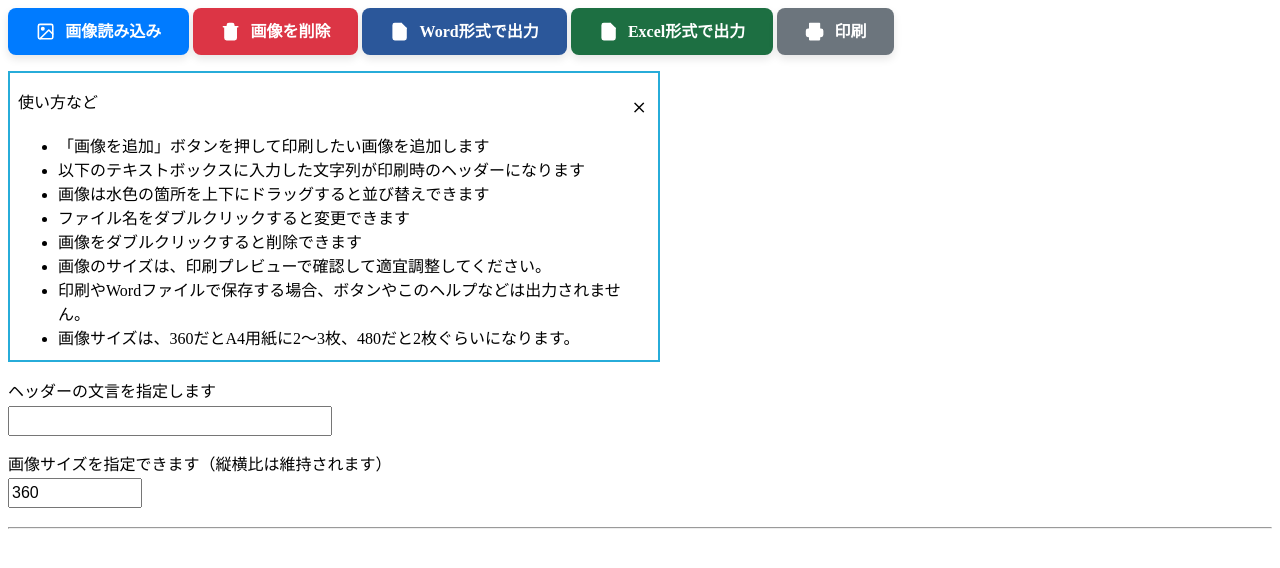
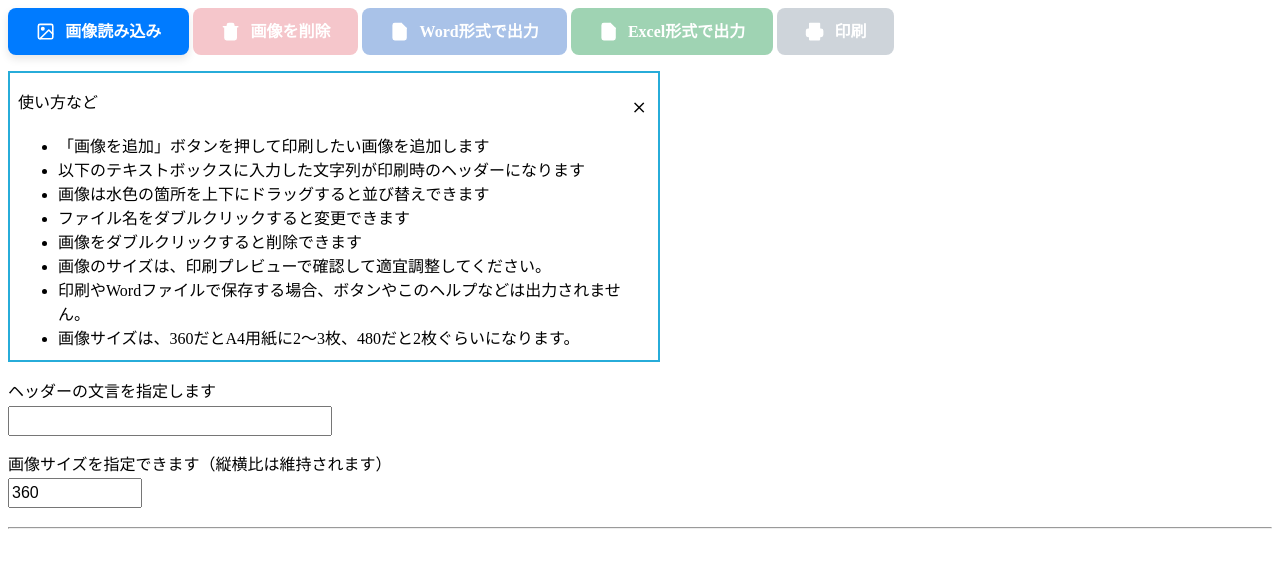
Before and after one commit to s-show/photo-book, a website built with Vite: page index.html in a window 1280 px wide. Built offline with nearby package versions, Linux system fonts and the light colour scheme.

Commit message:
ボタンのデザイン変更

```diff
--- a/index.html
+++ b/index.html
@@ -28,7 +28,7 @@
           </svg>
           <span>画像読み込み</span>
         </a>
-        <a id="deleteFileBtn" href="#" class="action-button image-delete-button">
+        <a id="deleteFileBtn" href="#" class="action-button image-delete-button disabled">
           <svg class="btn-icon" viewBox="0 0 24 24" xmlns="http://www.w3.org/2000/svg" stroke-width="2"
             stroke-linecap="round" stroke-linejoin="round">
             <polyline points="3 6 5 6 21 6" stroke="currentColor" />
@@ -39,7 +39,7 @@
           </svg>
           <span>画像を削除</span>
         </a>
-        <a id="exportWordBtn" href="#" class="action-button word-button">
+        <a id="exportWordBtn" href="#" class="action-button word-button disabled">
           <svg class="btn-icon" viewBox="0 0 24 24" xmlns="http://www.w3.org/2000/svg" stroke-width="2"
             stroke-linecap="round" stroke-linejoin="round">
             <path
@@ -53,7 +53,7 @@
           <span>Word形式で出力</span>
         </a>
 
-        <a id="exportExcelBtn" href="#" class="action-button excel-button">
+        <a id="exportExcelBtn" href="#" class="action-button excel-button disabled">
           <svg class="btn-icon" viewBox="0 0 24 24" xmlns="http://www.w3.org/2000/svg" stroke-width="2"
             stroke-linecap="round" stroke-linejoin="round">
             <path
@@ -68,7 +68,7 @@
           </svg>
           <span>Excel形式で出力</span>
         </a>
-        <a id="printBtn" href="#" class="action-button print-button">
+        <a id="printBtn" href="#" class="action-button print-button disabled">
           <svg class="btn-icon" viewBox="0 0 24 24" xmlns="http://www.w3.org/2000/svg" stroke-width="2"
             stroke-linecap="round" stroke-linejoin="round">
             <polyline points="6 9 6 2 18 2 18 9" stroke="currentColor" />
--- a/src/main.js
+++ b/src/main.js
@@ -77,6 +77,10 @@ class PhotoBookApp {
       const imageFiles = await Promise.all(files.map(readFileAsDataURL));
       imageFiles.sort((a, b) => a.name.localeCompare(b.name));
       this.createImageList(imageFiles);
+      this.deleteFileBtn.classList.remove('disabled');
+      this.exportWordBtn.classList.remove('disabled');
+      this.exportExcelBtn.classList.remove('disabled');
+      this.printBtn.classList.remove('disabled');
     } catch (err) {
       console.error(err);
     } finally {
@@ -181,9 +185,10 @@ class PhotoBookApp {
   clearImages() {
     this.imageList.innerHTML = "";
     this.fileSelector.value = "";
-    this.deleteFileBtn.disabled = true;
-    this.exportWordBtn.disabled = true;
-    this.printBtn.disabled = true;
+    this.deleteFileBtn.classList.add('disabled');
+    this.exportWordBtn.classList.add('disabled');
+    this.exportExcelBtn.classList.add('disabled');
+    this.printBtn.classList.add('disabled');
     this.tempStack.clear();
   }
 
--- a/src/style.css
+++ b/src/style.css
@@ -76,143 +76,9 @@ details[open] summary:after {
   font-size: 1em;
 }
 
-/* #addFileBtn { */
-/*   vertical-align: middle; */
-/*   padding-left: 2em; */
-/*   padding-right: 2em; */
-/*   padding-top: 1em; */
-/*   padding-bottom: 1em; */
-/*   border: 2px solid #3d83ff; */
-/*   border-radius: 100vh; */
-/*   background: #3d83ff; */
-/*   color: white; */
-/*   font-weight: 600; */
-/*   box-shadow: 3px 3px 3px gray; */
-/* } */
-/**/
-/* #addFileBtn:hover { */
-/*   cursor: pointer; */
-/*   box-shadow: 3px 3px 3px 1px gray; */
-/* } */
-/**/
-/* #addFileBtn:focus { */
-/*   box-shadow: 3px 3px 3px 1px gray; */
-/* } */
-/**/
-/* #addFileBtn:active { */
-/*   margin-top: 2px; */
-/*   margin-bottom: -2px; */
-/*   box-shadow: 1px 1px 1px gray; */
-/* } */
-/**/
 #fileSelector {
   display: none;
 }
-/**/
-/* #deleteFileBtn { */
-/*   vertical-align: middle; */
-/*   padding-left: 2em; */
-/*   padding-right: 2em; */
-/*   padding-top: 1em; */
-/*   padding-bottom: 1em; */
-/*   margin-left: 1em; */
-/*   border: 2px solid #df4042; */
-/*   border-radius: 100vh; */
-/*   background: #df4042; */
-/*   color: white; */
-/*   font-weight: 600; */
-/*   box-shadow: 3px 3px 3px gray; */
-/* } */
-/**/
-/* #deleteFileBtn:hover { */
-/*   cursor: pointer; */
-/*   box-shadow: 3px 3px 3px gray; */
-/* } */
-/**/
-/* #deleteFileBtn:focus { */
-/*   box-shadow: 3px 3px 3px gray; */
-/* } */
-/**/
-/* #deleteFileBtn:active { */
-/*   margin-top: 2px; */
-/*   margin-bottom: -2px; */
-/*   box-shadow: 1px 1px 1px gray; */
-/* } */
-/**/
-/* #deleteFileBtn:disabled { */
-/*   background: #f3b0b4; */
-/*   border: 2px solid #df4042; */
-/*   color: gray; */
-/*   cursor: not-allowed; */
-/* } */
-/**/
-/* #exportWordBtn { */
-/*   vertical-align: middle; */
-/*   padding-left: 2em; */
-/*   padding-right: 2em; */
-/*   padding-top: 1em; */
-/*   padding-bottom: 1em; */
-/*   margin-left: 1em; */
-/*   border: 0; */
-/*   border: 2px solid #ffc720; */
-/*   border-radius: 100vh; */
-/*   background: #ffc600; */
-/*   color: gray; */
-/*   font-weight: 600; */
-/*   box-shadow: 3px 3px 3px gray; */
-/* } */
-/**/
-/* #exportWordBtn:hover { */
-/*   cursor: pointer; */
-/*   box-shadow: 3px 3px 3px gray; */
-/* } */
-/**/
-/* #exportWordBtn:focus { */
-/*   box-shadow: 3px 3px 3px gray; */
-/* } */
-/**/
-/* #exportWordBtn:active { */
-/*   margin-top: 2px; */
-/*   margin-bottom: -2px; */
-/*   box-shadow: 1px 1px 1px gray; */
-/* } */
-/**/
-/* #exportWordBtn:disabled { */
-/*   background: #ffe998; */
-/*   border: 2px solid #ffc720; */
-/*   color: gray; */
-/*   cursor: not-allowed; */
-/* } */
-/**/
-/* #printBtn { */
-/*   vertical-align: middle; */
-/*   padding-left: 2em; */
-/*   padding-right: 2em; */
-/*   padding-top: 1em; */
-/*   padding-bottom: 1em; */
-/*   margin-left: 1em; */
-/*   border: 2px solid #aec6cf; */
-/*   border-radius: 100vh; */
-/*   background: #aec6cf; */
-/*   color: white; */
-/*   font-weight: 600; */
-/*   box-shadow: 3px 3px 3px gray; */
-/* } */
-/**/
-/* #printBtn:hover { */
-/*   cursor: pointer; */
-/*   box-shadow: 3px 3px 3px 1px gray; */
-/* } */
-/**/
-/* #printBtn:focus { */
-/*   box-shadow: 3px 3px 3px 1px gray; */
-/* } */
-/**/
-/* #printBtn:active { */
-/*   margin-top: 2px; */
-/*   margin-bottom: -2px; */
-/*   box-shadow: 1px 1px 1px gray; */
-/* } */
 
 #imageWidth {
   height: 1.5em;
@@ -406,7 +272,6 @@ details[open] summary:after {
   background-color: #545b62;
 }
 
-
 /* SVGアイコン共通のスタイル */
 .action-button .btn-icon {
   width: 1.2em;
@@ -425,14 +290,46 @@ details[open] summary:after {
   /* テキストの行の高さを調整 */
 }
 
+/* 無効状態のボタンスタイル */
+.action-button.disabled {
+  background-color: #e9ecef;
+  /* 背景を非常に薄いグレーに (元のボタン色より薄く) */
+  color: #adb5bd;
+  /* テキストとアイコンの色を薄く */
+  cursor: not-allowed;
+  /* カーソルを変更 */
+  box-shadow: none;
+  /* 影を削除 */
+  transform: none;
+  /* トランスフォームをリセット */
+  pointer-events: none;
+  /* クリックなどのポインターイベントを無効化 */
+}
 
+/* 個別のボタンの無効時の背景色 (より薄い色を指定) */
+/* Word青の薄い色 */
+.word-button.disabled {
+  background-color: #a9c2e8;
+  color: #ffffff;
+}
 
+/* Excel緑の薄い色 */
+.excel-button.disabled {
+  background-color: #9fd3b3;
+  color: #ffffff;
+}
 
+/* 削除赤の薄い色 */
+.image-delete-button.disabled {
+  background-color: #f5c6cb;
+  color: #ffffff;
+}
 
-
-
-
-
+/* 印刷グレーの薄い色 */
+.print-button.disabled {
+  background-color: #ced4da;
+  color: #ffffff;
+}
 
 @keyframes spinner {
   0% {
```
